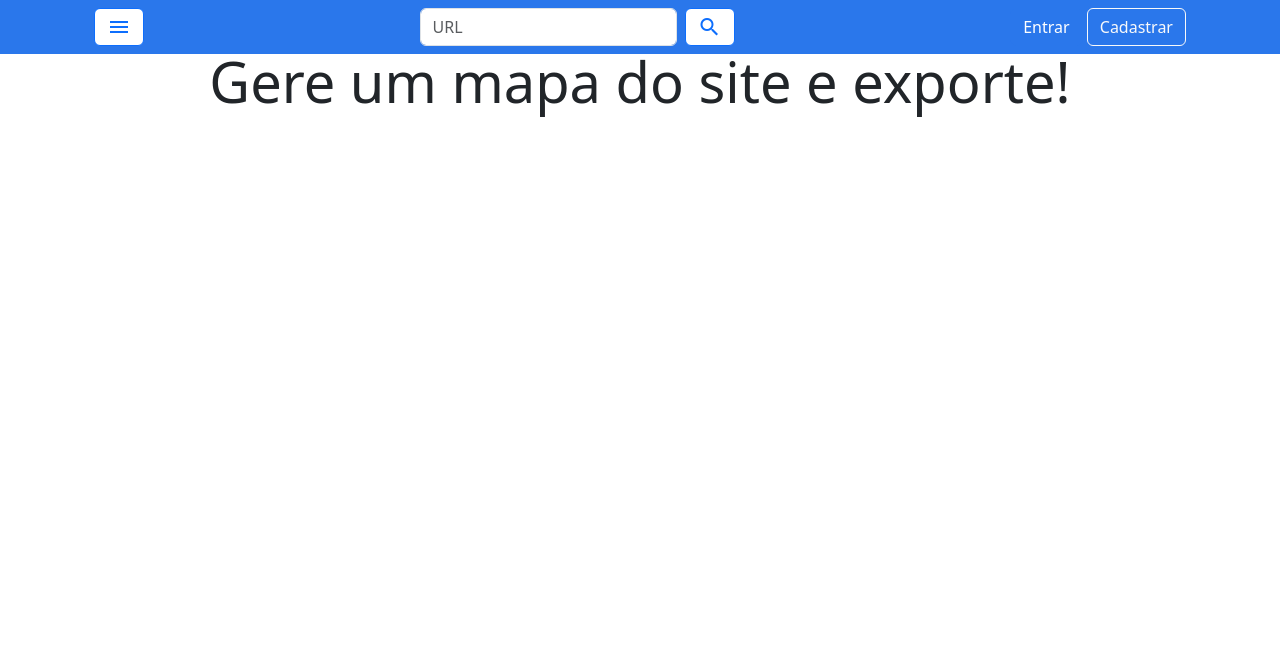
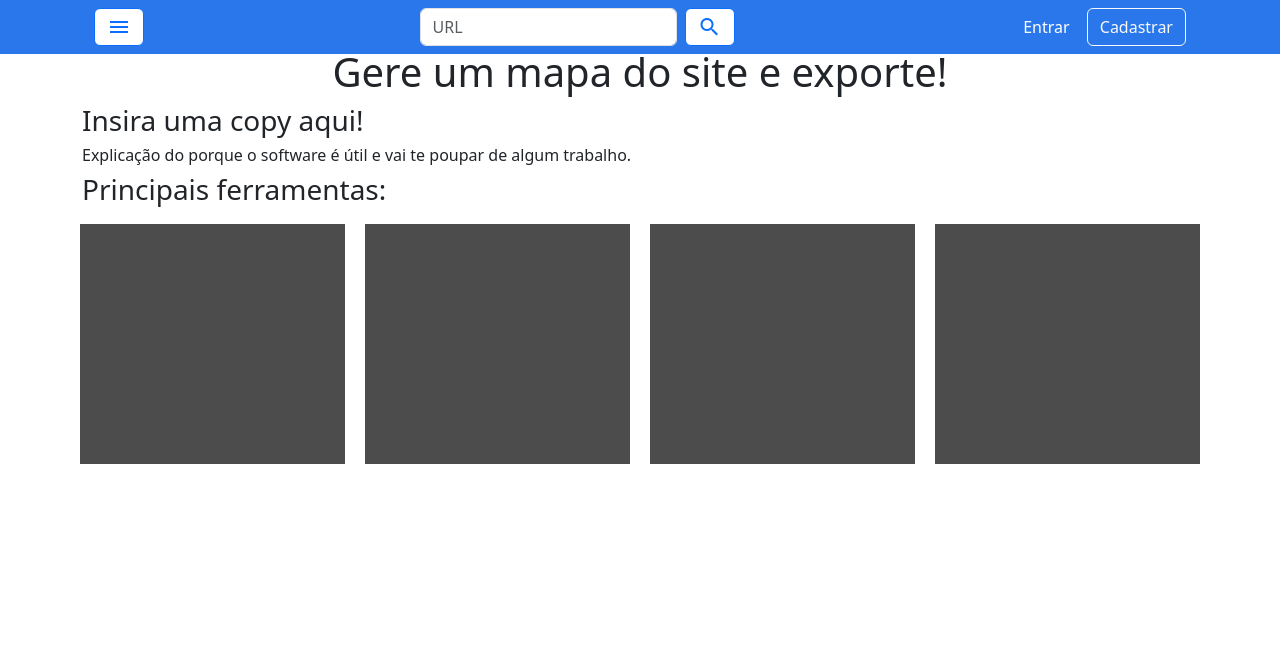
Before and after one commit to LeticiaKOSilva/Gerador-de-mapa-de-site, a Django app: page /homePage/ in a window 1280 px wide. Shown: the top 663 px of the page. Run offline with Django 4.2, Linux system fonts and the light colour scheme; some libraries are stand-ins or nearby versions.

Commit message:
Alterações na Página de Apresentação.

```diff
--- a/homePage/templates/homePage/homePage.html
+++ b/homePage/templates/homePage/homePage.html
@@ -52,7 +52,36 @@
         <div class="container">
             <div class="row">
                 <div class="col-sm">
-                    <h1 class="display-4 mt-5 text-center">Gere um mapa do site e exporte!</h1>
+                    <h1 class="h1 mt-5 text-center">Gere um mapa do site e exporte!</h1>
+                </div>
+            </div>
+            <div class="row">
+                <div class="col-sm">
+                    <p class="h3">Insira uma copy aqui!</p>
+                </div>
+            </div>
+            <div class="row">
+                <div class="col-sm">
+                    <p class="h6">Explicação do porque o software é útil e vai te poupar de algum trabalho.</p>
+                </div>
+            </div>
+            <div class="row">
+                <div class="col-sm">
+                    <p class="h3">Principais ferramentas:</p>
+                </div>
+            </div>
+            <div class="row">
+                <div class="col-sm" id="img">
+                    <img src="" alt="">
+                </div>
+                <div class="col-sm" id="img">
+                    <img src="" alt="">
+                </div>
+                <div class="col-sm" id="img">
+                    <img src="" alt="">
+                </div>
+                <div class="col-sm" id="img">
+                    <img src="" alt="">
                 </div>
             </div>
         </div>
--- a/templates/static/homePageStyle.css
+++ b/templates/static/homePageStyle.css
@@ -72,3 +72,10 @@ main {
         padding-top: 100px;
     }
 }
+
+div#img {
+    background-color: #4C4C4C;
+    width: 20%;
+    height: 30vh;
+    margin: 10px;
+}
```
